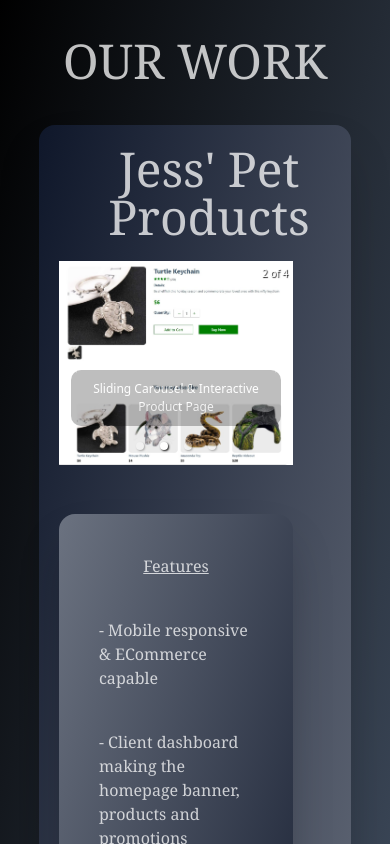
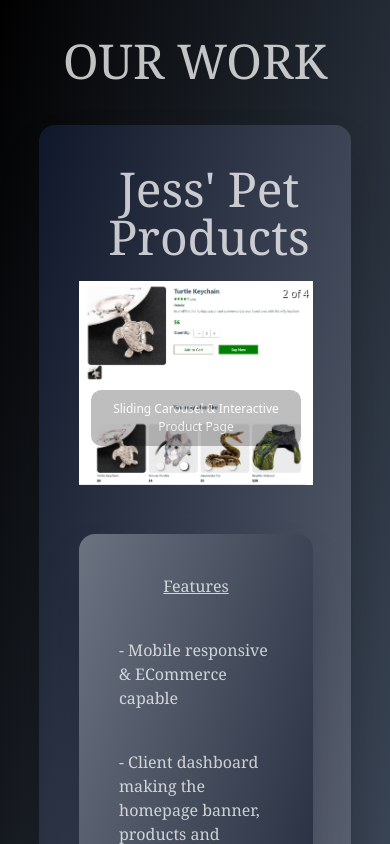
Before and after one commit to yousifjamal/reematy-consulting, a Next.js app: page / in a window 390 px wide. Shown: the part 1820-2664 px from the top of the page. Built offline with nearby package versions, Linux system fonts and the light colour scheme.

Commit message:
Updated for mobile responsitivity on Our Work Page

```diff
--- a/components/OurWork.js
+++ b/components/OurWork.js
@@ -9,14 +9,14 @@ const OurWork = () => {
     <div className='bg-gradient-to-br from-black to-slate-600 h-[163vh] sm:h-[120vh] items-center flex justify-center' id='OurWork'>
         <div className='flex-row'>
           <h1 className='text-5xl sm:text-7xl text-center text-white/75 mt-5 mb-10 font-serif'>OUR WORK</h1>
-            <div className='h-[145vh] sm:h-[90vh] w-[80vw] bg-gradient-to-br from-slate-900 to-gray-500 flex-row text-white/75 justify-center items-center shadow-2xl rounded-2xl text-center p-5'>
+            <div className='h-[145vh] sm:h-[90vh] w-[80vw] bg-gradient-to-br from-slate-900 to-gray-500 flex-row text-white/75 justify-center items-center shadow-2xl rounded-2xl text-center p-10'>
 
 
               <h3 className='font-serif text-white/75 text-center flex text-5xl mb-5 ml-7'>Jess' Pet Products</h3>
             <div className='flex-row sm:flex'>
 
                 <Carousel autoPlay={true} interval={6000} showThumbs={false} infiniteLoop={true} className='h-[30vh] w-[60vw] sm:h-[30vh] sm:w-[40vw] '>
-                  <div class>
+                  <div>
                     <Image src="/static/jesimg/JessPets1.jpg" className="sm:p-7 max-w-fit max-h-fit" width={400} height={400} />
                     <p className='legend'>Jess' Pet Products Homepage</p>
                   </div>
```
